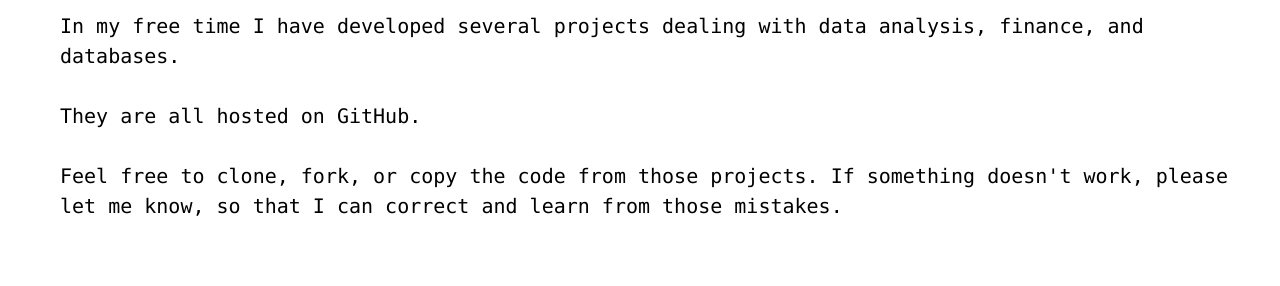
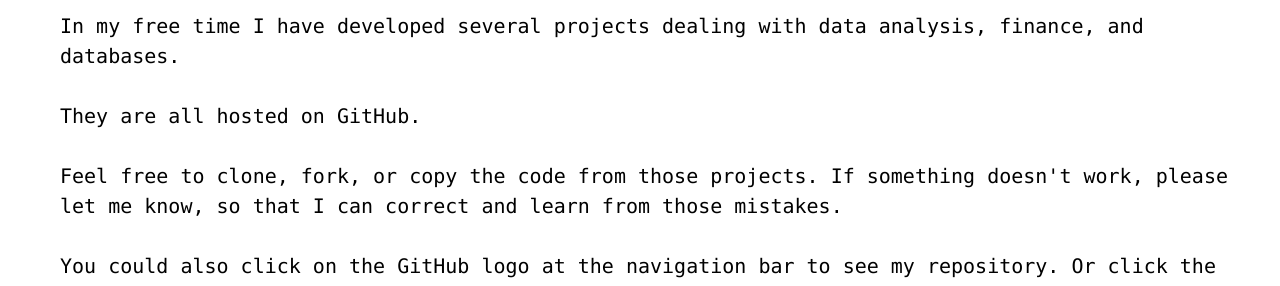
Before and after one commit to arcelioeperez/personal.website, a plain HTML site: page index.html in a window 1280 px wide. Shown: the part 144-430 px from the top of the page. Drawn offline with nearby package versions, Linux system fonts and the light colour scheme.

Commit message:
new changes index.html

```diff
--- a/index.html
+++ b/index.html
@@ -30,6 +30,10 @@ They are all hosted on GitHub. <br>
 <br>
 
 Feel free to clone, fork, or copy the code from those projects. If something doesn't work, please let me know, so that I can correct and learn from those mistakes. <br>
+<br>
+You could also click on the GitHub logo at the navigation bar to see my
+repository. Or click the image of the projects below to see the project's
+repository.
 <br>
 </p>
 </div>
```
